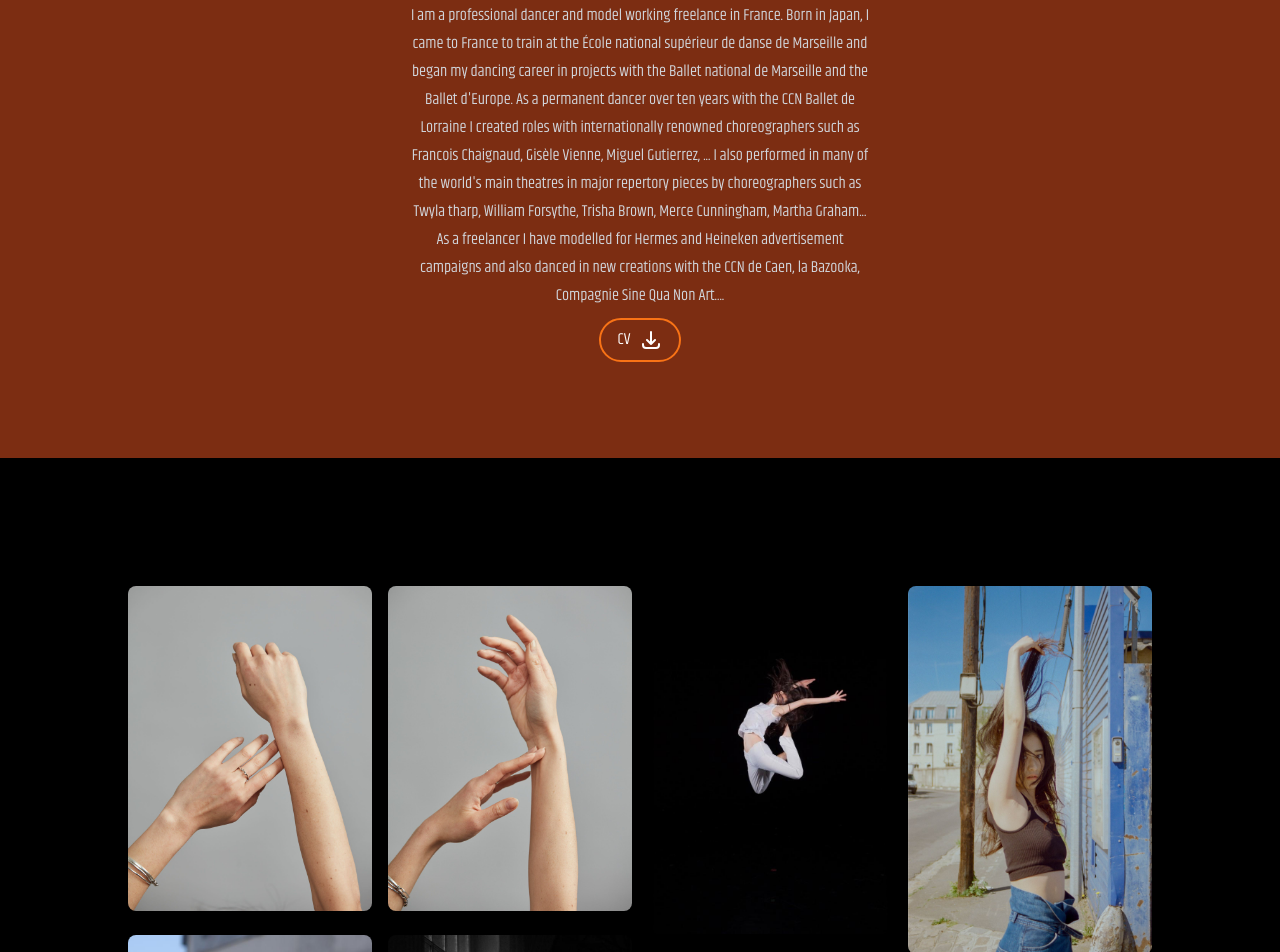
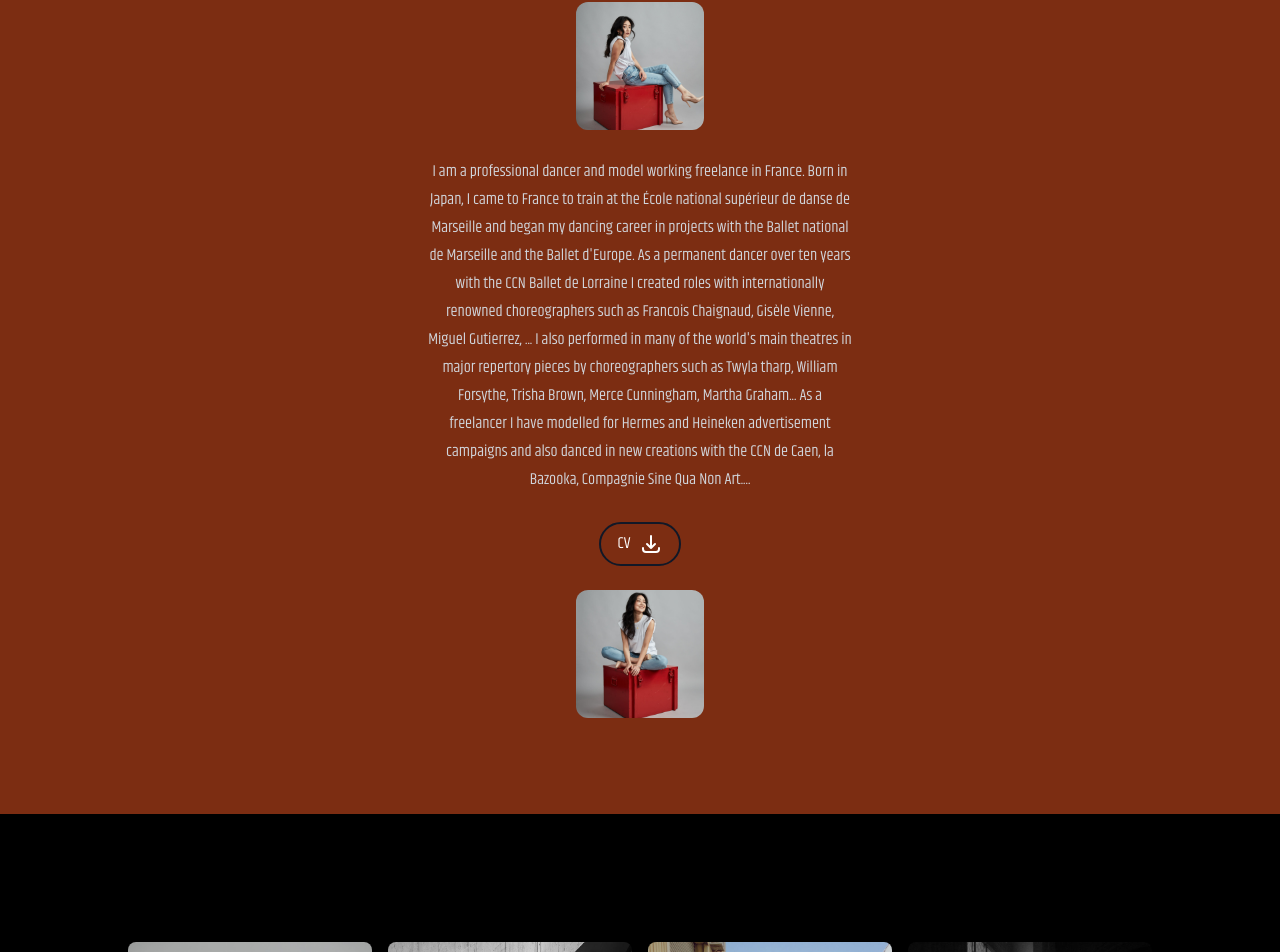
Before and after one commit to VivienIngrams/Sakiko, a Next.js app: page / in a window 1280 px wide. Shown: the part 934-1886 px from the top of the page. Built offline with nearby package versions, Linux system fonts and the light colour scheme.

Commit message:
Reinsert photos in About

```diff
--- a/src/components/Sections/About.tsx
+++ b/src/components/Sections/About.tsx
@@ -16,13 +16,20 @@ const About: FC = memo(() => {
           className={classNames('col-span-1 flex flex-col items-center gap-y-6', {'md:col-span-4': !!profileImageSrc})}>
           <div className="flex flex-col items-center gap-y-2">
             <h2 className="text-center text-2xl font-bold text-white">About me</h2>
-            <p className="prose prose-sm text-center text-gray-300 sm:prose-base">{description}</p>
+            {!!profileImageSrc && (
+          <div className="col-span-1 flex justify-center md:justify-start">
+            <div className="relative h-40 w-40 overflow-hidden rounded-xl md:h-32 md:w-32">
+              <Image alt="about-me-image" layout="fill" objectFit="cover" src={profileImageSrc} />
+            </div>
+          </div>
+        )}
+            <p className="prose prose-sm text-center text-gray-300 p-5 sm:prose-base">{description}</p>
             <div className="flex w-full justify-center gap-x-4">
               {actions.map(({href, text, primary, Icon}) => (
                 <a
                   className={classNames(
                     'flex gap-x-2 rounded-full border-2 bg-none py-2 px-4 text-sm font-medium text-white ring-offset-gray-700/80 hover:bg-gray-700/80 focus:outline-none focus:ring-2 focus:ring-offset-2 sm:text-base',
-                    primary ? 'border-orange-500 ring-orange-500' : 'border-white ring-white',
+                    primary ? 'border-gray-900 ring-gray-900' : 'border-white ring-white',
                   )}
                   href={href}
                   key={text}>
@@ -32,6 +39,13 @@ const About: FC = memo(() => {
               ))}
             </div>{' '}
           </div>
+          {!!profileImageSrc && (
+          <div className="col-span-1 flex justify-center md:justify-start">
+            <div className="relative h-40 w-40 overflow-hidden rounded-xl md:h-32 md:w-32">
+              <Image alt="about-me-image" layout="fill" objectFit="cover" src={bookImageSrc} />
+            </div>
+          </div>
+        )}
         </div>
       </div>
     </Section>
--- a/src/components/Sections/Portfolio.tsx
+++ b/src/components/Sections/Portfolio.tsx
@@ -16,14 +16,14 @@ const Portfolio: FC = memo(() => {
         <h2 className="self-center text-xl font-bold text-white"></h2>
         <div className=" w-full columns-2 md:columns-3 lg:columns-4">
           {portfolioItems.map((item, index) => {
-            const {title, image} = item;
+            const {image} = item;
             return (
-              <div className="pb-6" key={`${title}-${index}`}>
+              <div className="pb-6" key={`${index}`}>
                 <div
                   className={classNames(
                     'relative h-max w-full overflow-hidden rounded-lg shadow-lg shadow-black/30 lg:shadow-xl',
                   )}>
-                  <Image alt={title} layout="responsive" placeholder="blur" src={image} />
+                  <Image alt="Sakiko" layout="responsive" placeholder="blur" src={image} />
                   <ItemOverlay item={item} />
                 </div>
               </div>
--- a/src/components/Sections/Testimonials.tsx
+++ b/src/components/Sections/Testimonials.tsx
@@ -154,14 +154,8 @@ const Testimonials: FC = memo(() => {
         <div className={classNames('col-span-1 flex flex-col items-center gap-y-6', {'md:col-span-4': !!profileImageSrc})}>
           <div className="flex flex-col items-center gap-y-2">
             </div>
-        {!!profileImageSrc && (
-          <div className="col-span-1 flex justify-center md:justify-start">
-            <div className="relative h-40 w-40 overflow-hidden rounded-xl md:h-32 md:w-32">
-              <Image alt="about-me-image" layout="fill" objectFit="cover" src={profileImageSrc} />
-            </div>
-          </div>
-        )}
-          <h2 className="text-2xl font-bold text-white text-center">Book</h2>
+            <h2 className="text-2xl font-bold text-white text-center">Book</h2>
+
           <ul className="grid grid-cols-1 gap-4 sm:grid-cols-2 ">
             {aboutItems.map(({label, text, Icon}, idx) => (
               <li className="col-span-1 flex justify-center gap-x-2" key={idx}>
--- a/src/data/data.tsx
+++ b/src/data/data.tsx
@@ -22,6 +22,12 @@ import porfolioImage15 from '../images/portfolio/portfolio-15.jpg';
 import porfolioImage16 from '../images/portfolio/portfolio-16.jpg';
 import porfolioImage17 from '../images/portfolio/portfolio-17.jpg';
 import porfolioImage1 from '../images/portfolio/portfolio-18.jpg';
+import porfolioImage18 from '../images/portfolio/book(2).jpg';
+import porfolioImage19 from '../images/portfolio/kikk.jpg';
+import porfolioImage20 from '../images/portfolio/model.jpg';
+import porfolioImage21 from '../images/portfolio/model_.jpg';
+import porfolioImage22 from '../images/portfolio/kiko.jpg';
+import porfolioImage23 from '../images/portfolio/Photo of Sakiko.jpg';
 import testimonialImage from '../images/testimonial.webp';
 import {
   About,
@@ -191,22 +197,22 @@ export const portfolioItems: PortfolioItem[] = [
     image: porfolioImage1,
   },
   {
-    image: porfolioImage2,
-  },
-  {
     image: porfolioImage3,
   },
   {
     image: porfolioImage10,
   },
   {
-    image: porfolioImage17,
+    image: porfolioImage2,
   },
   {
     image: porfolioImage6,
   },
   {
     image: porfolioImage4,
+  },
+  {
+    image: porfolioImage17,
   },
   {
     image: porfolioImage8,
@@ -237,6 +243,21 @@ export const portfolioItems: PortfolioItem[] = [
   },
   {
     image: porfolioImage5,
+  },
+  {
+    image: porfolioImage19,
+  },
+  {
+    image: porfolioImage20,
+  },
+  {
+    image: porfolioImage21,
+  },
+  {
+    image: porfolioImage22,
+  },
+  {
+    image: porfolioImage18,
   },
 ];
 
```
